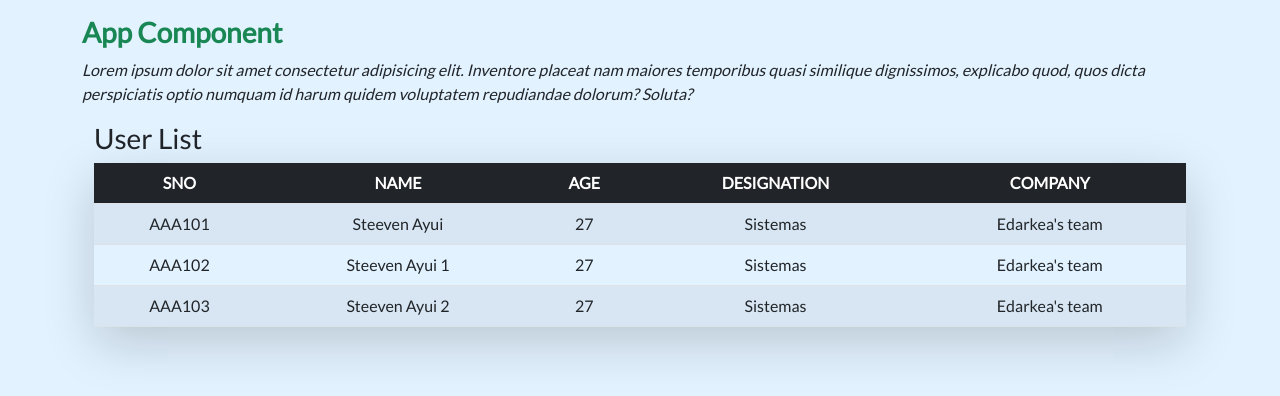
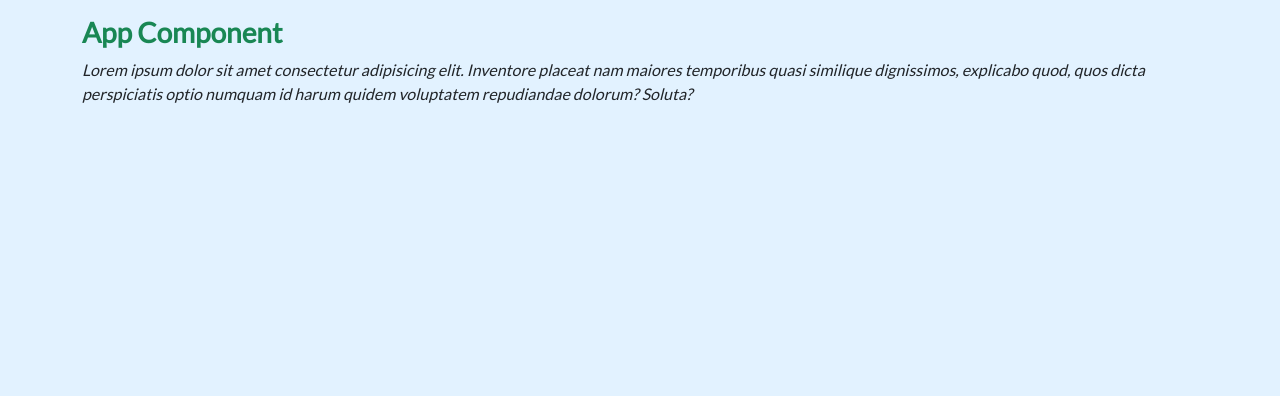
Before and after one commit to edarkea/first-app-react, a React (Create React App) app: page / in a window 1280 px wide. Shown: the top 396 px of the page. Built offline with nearby package versions, Linux system fonts and the light colour scheme.

Commit message:
remove files for new

```diff
--- a/src/App.tsx
+++ b/src/App.tsx
@@ -1,6 +1,5 @@
 import React from 'react';
 import './App.css';
-import UserList from './components/UserList';
 
 function App() {
   return (
@@ -13,11 +12,6 @@ function App() {
               <p className="fst-italic">Lorem ipsum dolor sit amet consectetur adipisicing elit. Inventore placeat nam maiores temporibus quasi similique dignissimos, explicabo quod, quos dicta perspiciatis optio numquam id harum quidem voluptatem repudiandae dolorum? Soluta?</p>
             </div>
           </div>
-          <div className="row">
-            <div className="col">
-              <UserList />
-            </div>
-          </div>
         </div>
       </div>
     </React.Fragment>
--- a/src/components/UserList.tsx
+++ /dev/null
@@ -1,59 +0,0 @@
-import React, { useState } from "react";
-import { IUserList } from "../models/IUserList";
-import { UserService } from "../services/userService";
-
-interface IProps { };
-interface IState {
-    users: IUserList[];
-};
-
-let UserList: React.FC<IProps> = () => {
-
-    let [state, setState] = useState<IState>({
-        users: UserService.getAllUsers(),
-    });
-
-    return (
-        <React.Fragment>
-            <div className="container">
-                <div className="row">
-                    <div className="col">
-                        <p className="h3">User List</p>
-                    </div>
-                </div>
-                <div className="row">
-                    <div className="col">
-                        <table className="table table-striped text-center table-hover shadow-lg">
-                            <thead className="bg-dark text-white">
-                                <tr>
-                                    <th>SNO</th>
-                                    <th>NAME</th>
-                                    <th>AGE</th>
-                                    <th>DESIGNATION</th>
-                                    <th>COMPANY</th>
-                                </tr>
-                            </thead>
-                            <tbody>
-                                {
-                                    state.users.length > 0 && state.users.map(user => {
-                                        return (
-                                            <tr key={user.sno}>
-                                                <td>{user.sno}</td>
-                                                <td>{user.name}</td>
-                                                <td>{user.age}</td>
-                                                <td>{user.designation}</td>
-                                                <td>{user.company}</td>
-                                            </tr>
-                                        )
-                                    })
-                                }
-                            </tbody>
-                        </table>
-                    </div>
-                </div>
-            </div>
-        </React.Fragment>
-    );
-}
-
-export default UserList;
--- a/src/models/IUser.ts
+++ /dev/null
@@ -1,4 +0,0 @@
-export interface IUSer {
-    username: string;
-    password: string;
-}
--- a/src/services/userService.tsx
+++ /dev/null
@@ -1,33 +0,0 @@
-import { IUserList } from "../models/IUserList";
-
-export class UserService {
-    private static users: IUserList[] = [
-        {
-            sno: 'AAA101',
-            name: 'Steeven Ayui',
-            age: 27,
-            designation: 'Sistemas',
-            company: `Edarkea's team`
-        },
-        {
-            sno: 'AAA102',
-            name: 'Steeven Ayui 1',
-            age: 27,
-            designation: 'Sistemas',
-            company: `Edarkea's team`
-        },
-        {
-            sno: 'AAA103',
-            name: 'Steeven Ayui 2',
-            age: 27,
-            designation: 'Sistemas',
-            company: `Edarkea's team`
-        }
-    ];
-
-
-    public static getAllUsers(): IUserList[]{
-        return this.users;
-    }
-
-}
```
Also changed, not shown: src/components/Counter.tsx (deleted, +0 -45 lines), src/components/Greetings.tsx (deleted, +0 -40 lines), src/components/LoginForm.tsx (deleted, +0 -62 lines), src/models/IUserList.ts (deleted, +0 -7 lines).
